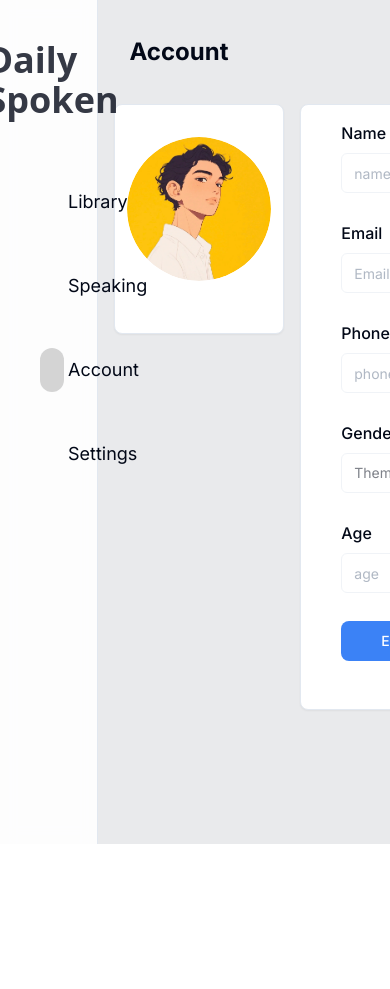
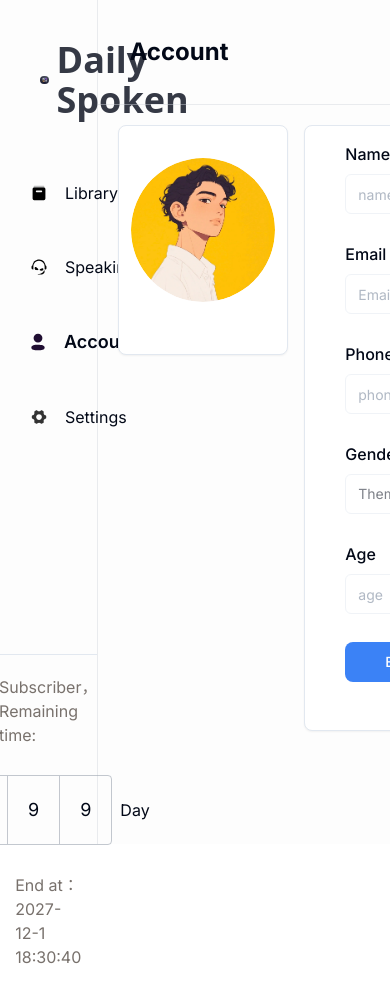
Before and after one commit to BenjaminWu-59/dspoken, a Next.js app in the folder apps/web/: page /dashboard/account in a window 390 px wide. Shown: the top 989 px of the page. Before the commit the page ends 844 px from the top, so only its background shows below. Built offline with nearby package versions, Linux system fonts and the light colour scheme; a web font is replaced by a local one.

Commit message:
sideNav 样式修改

```diff
--- a/apps/web/app/dashboard/account/page.tsx
+++ b/apps/web/app/dashboard/account/page.tsx
@@ -53,7 +53,6 @@ export default function Page() {
   };
 
   const handleImageUpload = (url: string) => {
-    console.log(111111)
     setAvatarUrl(url);
     setIsDialogOpen(true);  // 上传成功后立即打开弹窗
   };
--- a/apps/web/app/dashboard/layout.tsx
+++ b/apps/web/app/dashboard/layout.tsx
@@ -7,11 +7,11 @@ import Topbar from "@/components/dashboard/Topbar";
 export default function Layout({ children }: { children: React.ReactNode }) {
 
   return (
-    <section className="h-screen flex bg-gray-500/15 ">
+    <section className="h-screen flex bg-gray-200/10 ">
       <SideNav />
       <div className="flex-1">
         <Topbar />
-        <div className="px-4 flex-grow">{children}</div>
+        <div className="p-5 flex-grow">{children}</div>
       </div>
     </section>
   );
--- a/apps/web/app/globals.css
+++ b/apps/web/app/globals.css
@@ -87,3 +87,8 @@
   outline: none; /* Tailwind CSS 的 focus:outline-none */
   box-shadow: 0 0 0 3px rgba(29, 78, 216, 0.7); /* Tailwind CSS 的 focus:ring-0 focus:ring-blue-700 */
 }
+
+.gradient-nav{
+  background: rgb(244,246,248);
+  background: linear-gradient(114deg, rgba(244,246,248,1) 0%, rgba(239,241,247,1) 22%, rgba(235,238,245,1) 40%, rgba(236,235,246,1) 65%, rgba(237,235,246,1) 82%, rgba(238,235,245,1) 100%);
+}
--- a/apps/web/components/dashboard/SideNav.tsx
+++ b/apps/web/components/dashboard/SideNav.tsx
@@ -1,6 +1,13 @@
+import {
+  InputOTP,
+  InputOTPGroup,
+  InputOTPSeparator,
+  InputOTPSlot,
+} from "@/components/ui/input-otp"
 import Link from "next/link"
 import Image from "next/image";
 import { usePathname } from "next/navigation";
+
 
 
 interface DashRoute {
@@ -36,9 +43,9 @@ const SideNav = () => {
   const pathname = usePathname();
 
   return (
-    <nav className="flex flex-col w-1/4 h-full border-r border-border bg-background/95 backdrop-blur supports-[backdrop-filter]:bg-background/90">
+    <nav className="flex flex-col w-1/4 h-full border-r border-gray-300/45">
       <div className="p-10">
-        <Link href="/" className="mr-2 flex items-center justify-center space-x-1">
+        <Link href="/" className="mr-2 flex items-center space-x-1">
           <Image
             src="/logo.png"
             alt="JS"
@@ -50,12 +57,13 @@ const SideNav = () => {
           <span className="pl-1 text-4xl font-zain font-extrabold text-foreground/80">Daily Spoken</span>
         </Link>
       </div>
-      <div className="px-10 flex flex-col justify-center">
+      <div className="flex flex-col justify-center">
+        <section className="px-4 space-y-12">
           {defaultDashRoute.map((item, index) => (
             <Link key={item.name}
               href={item.href}
-            className={`my-5 px-3 py-2 flex items-center space-x-4 rounded-xl
-                  ${pathname === item.href ? "bg-neutral-500/30" : ""}
+              className={`my-5 px-3 flex items-center space-x-4 rounded-xl
+                  ${pathname === item.href ? "text-lg font-semibold" : "border border-white/0"}
                 `}
             >
               <Image
@@ -65,9 +73,29 @@ const SideNav = () => {
                 height={20}
                 priority
               />
-            <p className="text-lg">{item.name}</p>
+              <p>{item.name}</p>
             </Link>
           ))}
+        </section>
+
+        <section className="pt-56">
+          <hr />
+          <div className="flex flex-col justify-center items-center px-10 py-5 space-y-5">
+            <p className="text-stone-500">Subscriber，Remaining time:</p>
+            <div className="flex items-center">
+              <div className="m-2 flex border border-gray-400/60 rounded text-lg">
+                <p className="w-18 p-5 text-center border-r border-gray-400/60">9</p>
+                <p className="w-18 p-5 text-center border-r border-gray-400/60">9</p>
+                <p className="w-18 p-5 text-center">9</p>
+              </div>
+              Day
+            </div>
+
+            <div className="text-stone-500">
+              End at：2027-12-1 18:30:40
+            </div>
+          </div>
+        </section>
       </div>
     </nav>
   )
--- a/apps/web/components/dashboard/Topbar.tsx
+++ b/apps/web/components/dashboard/Topbar.tsx
@@ -32,7 +32,7 @@ const Topbar = () => {
   }, []);
 
   return (
-    <div className="px-8 py-5 flex justify-between items-center">
+    <div className="px-8 py-5 flex justify-between items-center border-b border-gray-300/45">
       <p className="text-2xl font-bold">
         {pathname?.charAt(0).toUpperCase() + pathname?.slice(1)}
       </p>
--- /dev/null
+++ b/apps/web/components/ui/input-otp.tsx
@@ -0,0 +1,71 @@
+"use client"
+
+import * as React from "react"
+import { OTPInput, OTPInputContext } from "input-otp"
+import { Dot } from "lucide-react"
+
+import { cn } from "@/lib/utils"
+
+const InputOTP = React.forwardRef<
+  React.ElementRef<typeof OTPInput>,
+  React.ComponentPropsWithoutRef<typeof OTPInput>
+>(({ className, containerClassName, ...props }, ref) => (
+  <OTPInput
+    ref={ref}
+    containerClassName={cn(
+      "flex items-center gap-2 has-[:disabled]:opacity-50",
+      containerClassName
+    )}
+    className={cn("disabled:cursor-not-allowed", className)}
+    {...props}
+  />
+))
+InputOTP.displayName = "InputOTP"
+
+const InputOTPGroup = React.forwardRef<
+  React.ElementRef<"div">,
+  React.ComponentPropsWithoutRef<"div">
+>(({ className, ...props }, ref) => (
+  <div ref={ref} className={cn("flex items-center", className)} {...props} />
+))
+InputOTPGroup.displayName = "InputOTPGroup"
+
+const InputOTPSlot = React.forwardRef<
+  React.ElementRef<"div">,
+  React.ComponentPropsWithoutRef<"div"> & { index: number }
+>(({ index, className, ...props }, ref) => {
+  const inputOTPContext = React.useContext(OTPInputContext)
+  const { char, hasFakeCaret, isActive } = inputOTPContext.slots[index]
+
+  return (
+    <div
+      ref={ref}
+      className={cn(
+        "relative flex h-10 w-10 items-center justify-center border-y border-r border-input text-sm transition-all first:rounded-l-md first:border-l last:rounded-r-md",
+        isActive && "z-10 ring-2 ring-ring ring-offset-background",
+        className
+      )}
+      {...props}
+    >
+      {char}
+      {hasFakeCaret && (
+        <div className="pointer-events-none absolute inset-0 flex items-center justify-center">
+          <div className="h-4 w-px animate-caret-blink bg-foreground duration-1000" />
+        </div>
+      )}
+    </div>
+  )
+})
+InputOTPSlot.displayName = "InputOTPSlot"
+
+const InputOTPSeparator = React.forwardRef<
+  React.ElementRef<"div">,
+  React.ComponentPropsWithoutRef<"div">
+>(({ ...props }, ref) => (
+  <div ref={ref} role="separator" {...props}>
+    <Dot />
+  </div>
+))
+InputOTPSeparator.displayName = "InputOTPSeparator"
+
+export { InputOTP, InputOTPGroup, InputOTPSlot, InputOTPSeparator }
--- /dev/null
+++ b/apps/web/components/ui/toggle.tsx
@@ -0,0 +1,45 @@
+"use client"
+
+import * as React from "react"
+import * as TogglePrimitive from "@radix-ui/react-toggle"
+import { cva, type VariantProps } from "class-variance-authority"
+
+import { cn } from "@/lib/utils"
+
+const toggleVariants = cva(
+  "inline-flex items-center justify-center rounded-md text-sm font-medium ring-offset-background transition-colors hover:bg-muted hover:text-muted-foreground focus-visible:outline-none focus-visible:ring-2 focus-visible:ring-ring focus-visible:ring-offset-2 disabled:pointer-events-none disabled:opacity-50 data-[state=on]:bg-accent data-[state=on]:text-accent-foreground",
+  {
+    variants: {
+      variant: {
+        default: "bg-transparent",
+        outline:
+          "border border-input bg-transparent hover:bg-accent hover:text-accent-foreground",
+      },
+      size: {
+        default: "h-10 px-3",
+        sm: "h-9 px-2.5",
+        lg: "h-11 px-5",
+      },
+    },
+    defaultVariants: {
+      variant: "default",
+      size: "default",
+    },
+  }
+)
+
+const Toggle = React.forwardRef<
+  React.ElementRef<typeof TogglePrimitive.Root>,
+  React.ComponentPropsWithoutRef<typeof TogglePrimitive.Root> &
+    VariantProps<typeof toggleVariants>
+>(({ className, variant, size, ...props }, ref) => (
+  <TogglePrimitive.Root
+    ref={ref}
+    className={cn(toggleVariants({ variant, size, className }))}
+    {...props}
+  />
+))
+
+Toggle.displayName = TogglePrimitive.Root.displayName
+
+export { Toggle, toggleVariants }
--- a/apps/web/package.json
+++ b/apps/web/package.json
@@ -17,8 +17,10 @@
     "@radix-ui/react-select": "^2.1.1",
     "@radix-ui/react-slot": "^1.1.0",
     "@radix-ui/react-toast": "^1.2.1",
+    "@radix-ui/react-toggle": "^1.1.0",
     "class-variance-authority": "^0.7.0",
     "clsx": "^2.1.1",
+    "input-otp": "^1.2.4",
     "js-cookie": "^3.0.5",
     "lucide-react": "^0.429.0",
     "next": "14.2.5",
```
Also changed, not shown: apps/web/app/login/page.tsx (+40 -8 lines), apps/web/public/nav/library.svg, 1 other file (tests, documents, lock files or other folders). Lines whose indentation alone changed are shown as unchanged.
